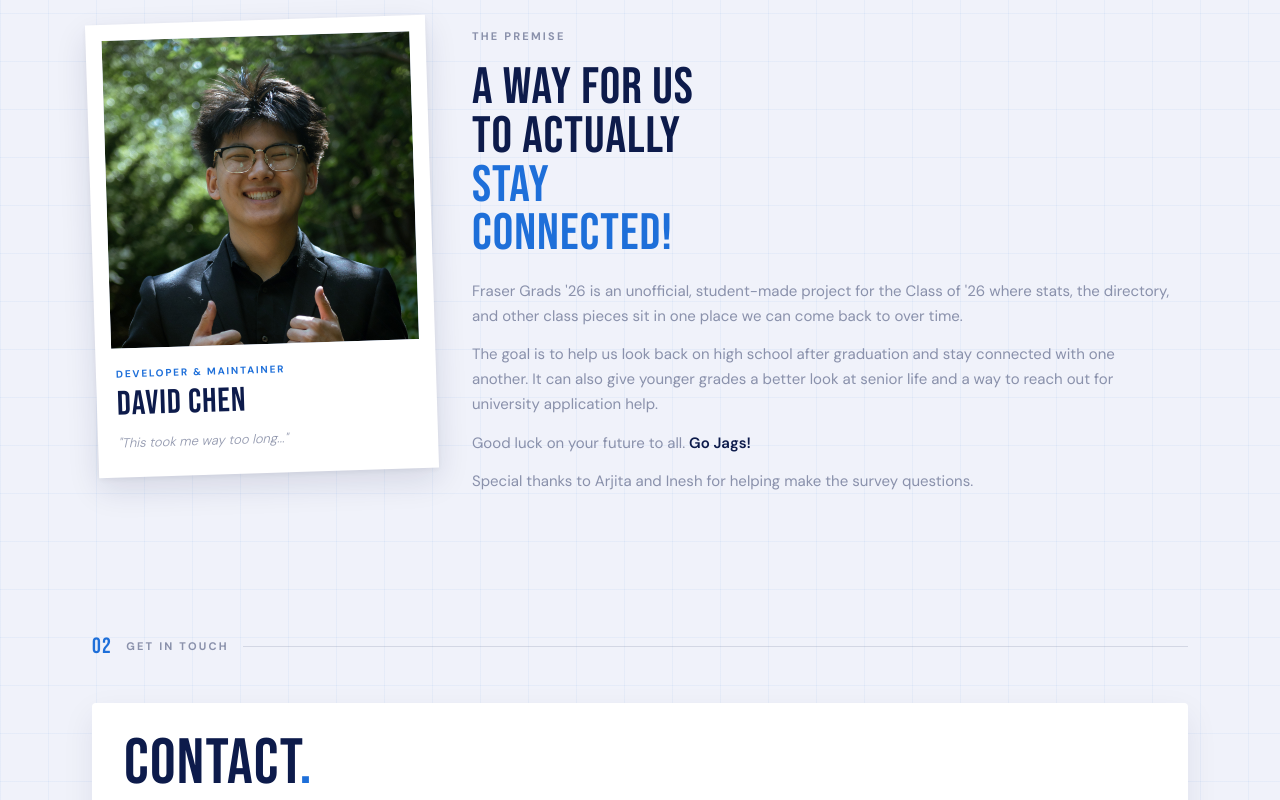
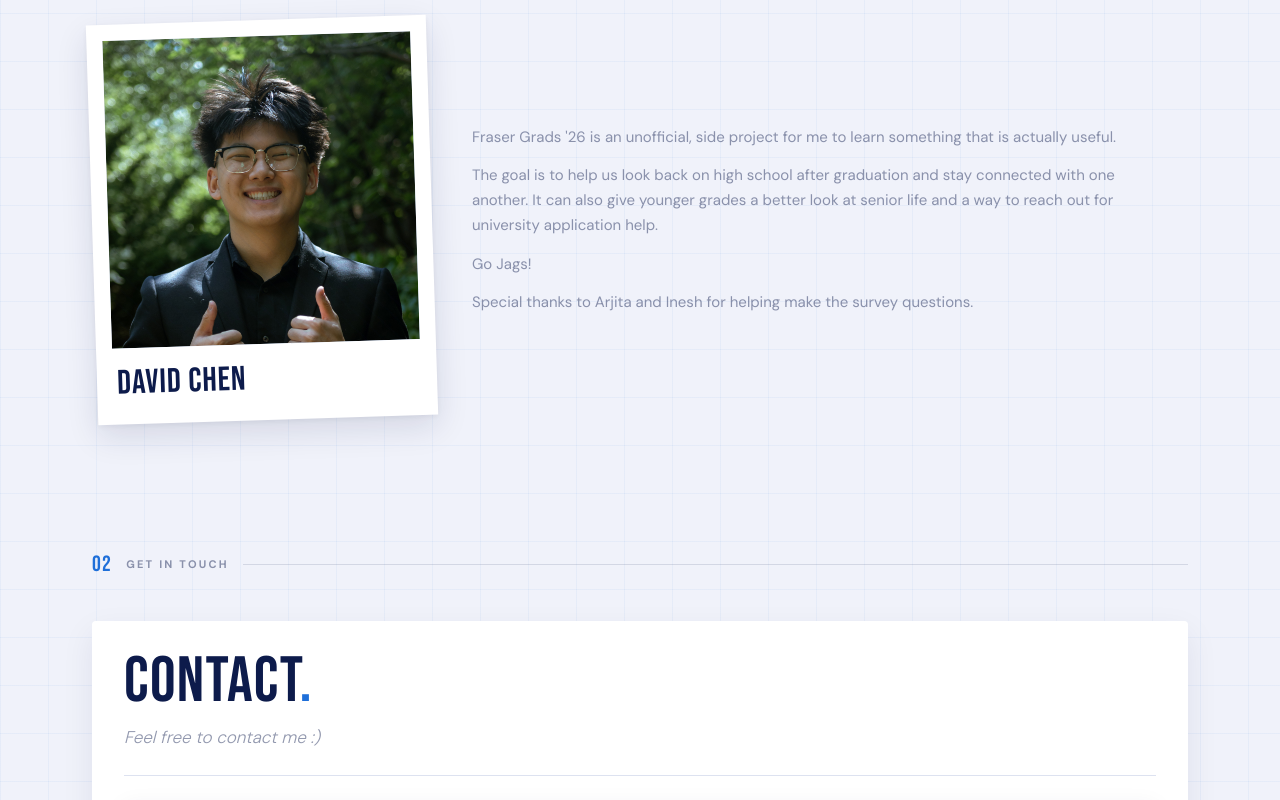
Before and after one commit to dzkchen/grad-26, a Next.js app: page /about in a window 1280 px wide. Shown: the part 580-1380 px from the top of the page. Built offline with nearby package versions, Linux system fonts and the light colour scheme; no server answers.

Commit message:
about page cleanup

```diff
--- a/app/about/page.tsx
+++ b/app/about/page.tsx
@@ -63,24 +63,14 @@ export default function AboutPage() {
               />
             </div>
             <div className={styles.polaroidMeta}>
-              <p className={styles.role}>Developer &amp; Maintainer</p>
               <h2 className={styles.name}>David Chen</h2>
-              <p className={styles.quote}>
-                &quot;This took me way too long...&quot;
-              </p>
             </div>
           </article>
 
           <div className={styles.premisePanel}>
-            <p className={styles.premiseEyebrow}>The premise</p>
-            <h2 className={styles.premiseHeadline}>
-              A way for us to actually <span>stay connected!</span>
-            </h2>
             <div className={styles.premiseCopy}>
               <p>
-                Fraser Grads &apos;26 is an unofficial, student-made project
-                for the Class of &apos;26 where stats, the directory, and other
-                class pieces sit in one place we can come back to over time.
+                Fraser Grads &apos;26 is an unofficial, side project for me to learn something that is actually useful.
               </p>
               <p>
                 The goal is to help us look back on high school after
@@ -89,7 +79,7 @@ export default function AboutPage() {
                 reach out for university application help.
               </p>
               <p>
-                Good luck on your future to all. <strong>Go Jags!</strong>
+                Go Jags!
               </p>
               <p>
                 Special thanks to Arjita and Inesh for helping make the survey
@@ -113,7 +103,7 @@ export default function AboutPage() {
               Contact<span>.</span>
             </h2>
             <p className={styles.contactSub}>
-              Feel free to contact me at any of the options below :)
+              Feel free to contact me :)
             </p>
           </div>
 
```
